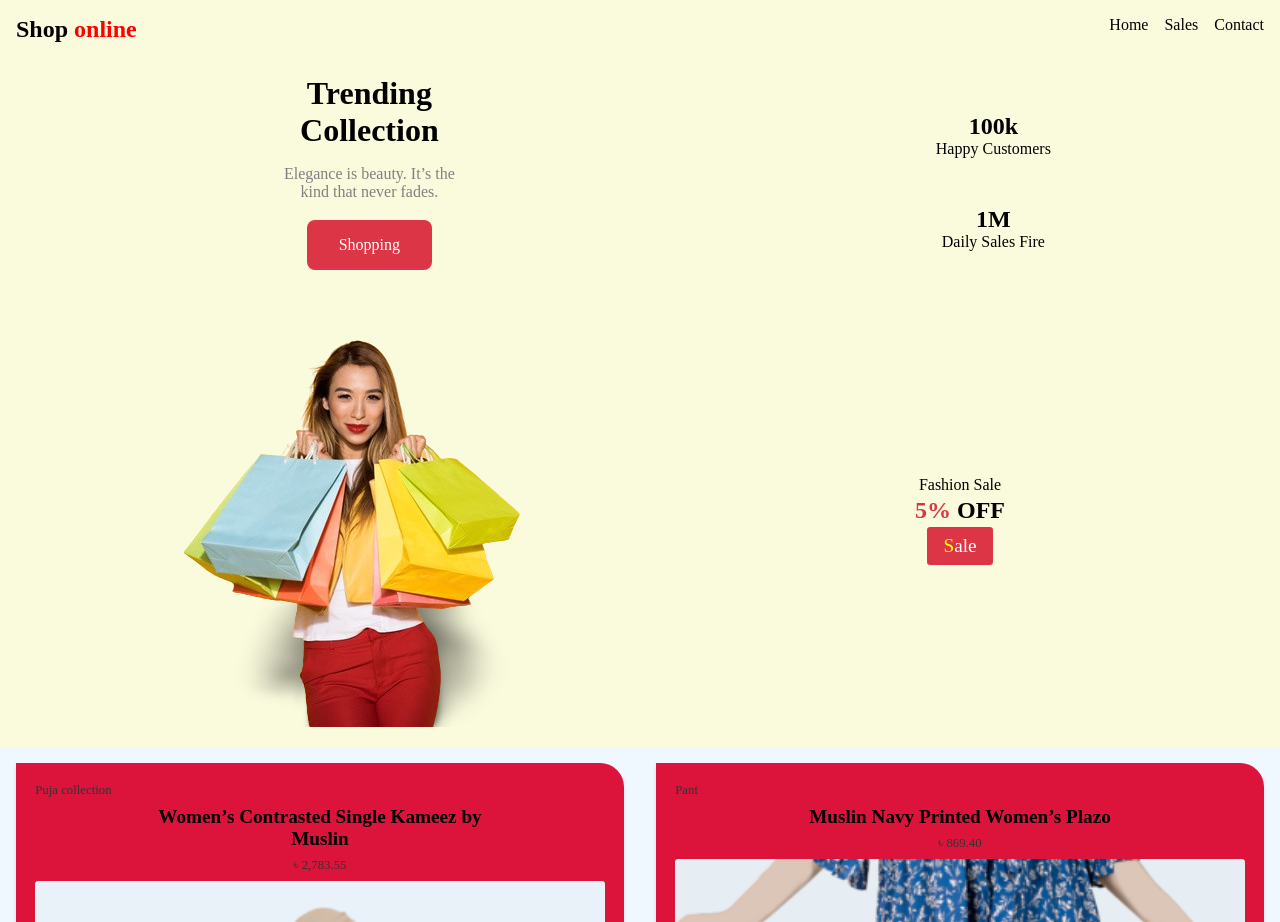
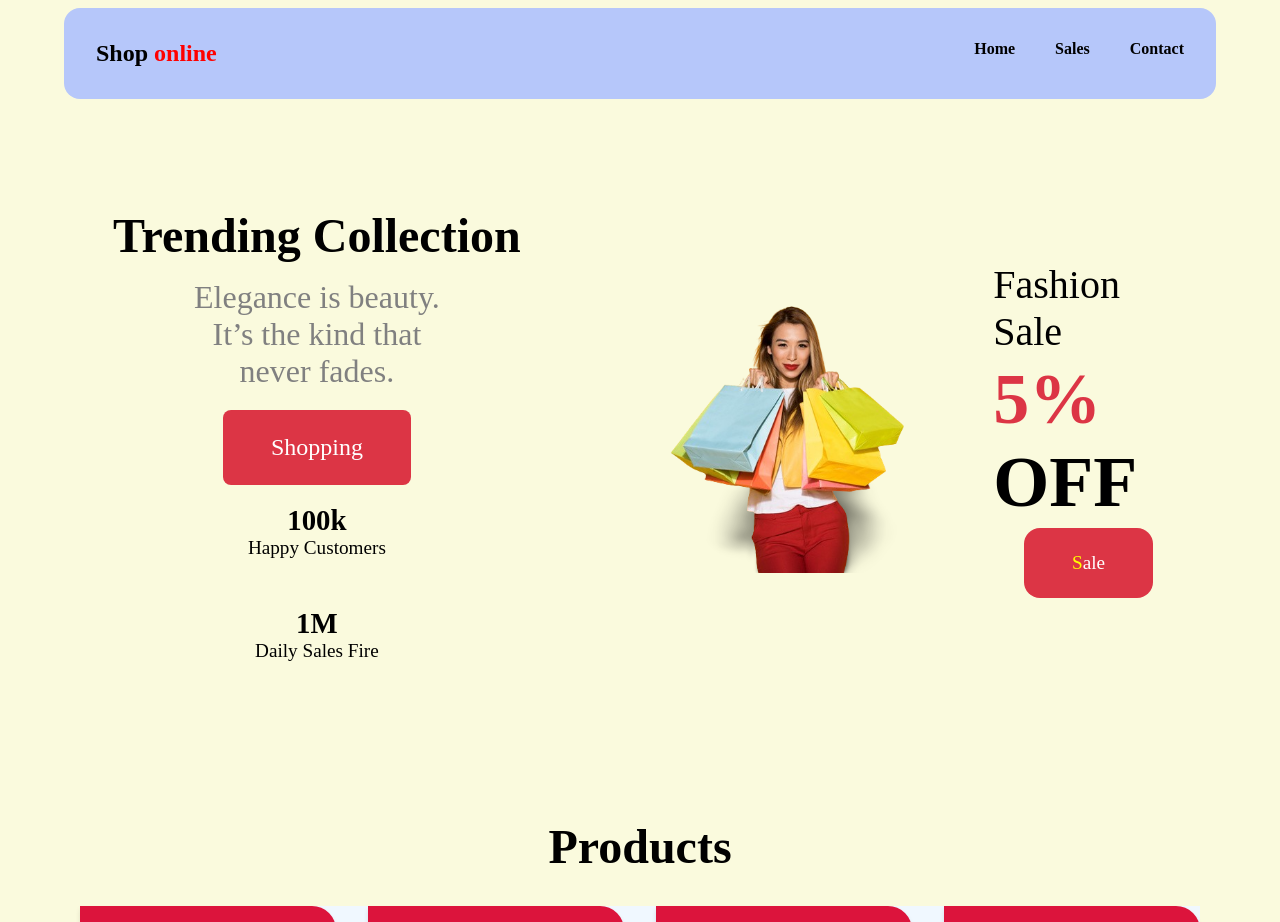
Before and after one commit to MHDabdulkader/Assignment1-HTML, a plain HTML site: page index.html in a window 1280 px wide. Shown: the top 922 px of the page. Drawn offline with Linux system fonts and the light colour scheme.

Commit message:
big screen

```diff
--- a/index.html
+++ b/index.html
@@ -41,7 +41,7 @@
         <div class="HeroContant">
             <div class="right_contant">
                 <div class="right_contant_shopping">
-                    <h1 class="Hero_title"> Trending Collection</h1>
+                    <h1 class="Hero_title">Trending Collection</h1>
                     <p class="Hero_Description">Elegance is beauty. It’s the kind that never fades.</p>
                     <a class="btn btn-red" href="#">Shopping</a>
                 </div>
@@ -76,14 +76,22 @@
     </section>
 
 
-    <section class="Products" id="sales">
+    <section  id="sales">
+        <h2 class="product">Products</h2>
+        <div class="Products">
             <div class="Product_items">
+                <div>
                     <p class="Products_tag">Puja collection</p>
                     <h1 class="Products_title">Women’s Contrasted Single Kameez by Muslin</h1>
                     <p class="Product_price">৳ 2,783.55</p>
+                </div>
+                <div>
                      <img class="Product_img" src="/image/puja Collection1.jpg" alt="">
+                </div>
+                <div>
+                    <a class="Buy-btn" href="">Buy</a>
+                </div>
 
-            <a class="Buy-btn" href="">Buy</a>
             </div>
 
             <div class="Product_items">
@@ -109,9 +117,12 @@
                 <img class="Product_img" src="/image/puja Collection4.jpg" alt="">
                 <a class="Buy-btn" href="">Buy</a>
             </div>
+        </div>
+
+
     </section>
 
-    <section class="footer" id="contact">
+    <div class="footer" id="contact">
         <h1>Contact Us</h1>
         <div class="Social">
             <div class="Social_media">
@@ -128,7 +139,7 @@
             </div>
         </div>
 
-    </section>
+    </div>
 
     <script src="script.js"></script>
 </body>
--- a/style.css
+++ b/style.css
@@ -45,7 +45,7 @@ section{
     /* column-gap: 3rem; */
 }
 
-
+/* for mobile */
 
 @media screen and (max-width:768px) {
     .navItems{
@@ -156,7 +156,11 @@ section{
     font-size: 1.2rem;
     font-weight: 500;
 }
-
+.product{
+    text-align: center;
+    padding: 1rem 0;
+    font-size: 1.5rem;
+}
 .Products{
 
     display: grid;
@@ -255,6 +259,8 @@ section{
     border-radius: 50%;
 }
 
+
+/* for medium screen */
 @media screen and (min-width: 768px) {
     .navToggle{
         display: none;
@@ -262,6 +268,9 @@ section{
     .Header{
         display: flex;
         justify-content: space-between;
+        /* position: fixed; */
+        /* margin: 0 auto; */
+        /* width: 100%; */
     }
     .navItems{
         flex-direction: row;
@@ -308,7 +317,11 @@ section{
     .hero_image{
         grid-row: 2;
     }
-
+    .product{
+        /* text-align: center; */
+        padding: 1rem 0;
+        font-size: 2rem;
+    }
     .Products{
         grid-template-columns: 1fr 1fr;
         gap: 2rem;
@@ -331,3 +344,103 @@ section{
     }
 
 }
+
+
+/* for big screen */
+
+@media screen and (min-width: 1100px){
+    body{
+        width: 90%;
+        /* top: 5rem; */
+        margin: .5rem auto;
+    }
+    .Header{
+        background-color: rgb(182, 199, 250);
+        border-radius: 1rem;
+        padding: 2rem;
+    }
+    .navItems{
+        justify-content: space-around;
+        align-items: center;
+        column-gap: 2.5rem;
+        /* font-size: 1.5rem; */
+    }
+    .navItems a{
+        font-weight:600;
+
+    }
+
+
+    .HeroContant{
+       display: flex;
+       height: 80vh;
+       align-items: center;
+       padding: 1rem;
+       gap: .1rem;
+       justify-content: space-around;
+       /* justify-self: start; */
+
+    }
+    .right_contant{
+        /* display: fl; */
+        flex-direction: column;
+        /* font-size: 1.8rem; */
+    }
+    .Hero_title{
+        width: 100%;
+        font-size: 3rem;
+    }
+    .Hero_Description{
+        font-size: 2rem;
+    }
+    .right_contant_shopping .btn{
+        padding: 1.5rem 3rem;
+        font-size: 1.5rem;
+    }
+    .right_contant_shopping {
+        display: flex;
+        flex-direction: column;
+        align-items: center;
+        /* font-size: 1.5rem; */
+        /* text-align: flex-start; */
+    }
+
+    .sales_item{
+        font-size: 1.2rem;
+    }
+    .left_contanct{
+        display: flex;
+        flex-direction: column;
+        justify-content: center;
+        align-items: center;
+        font-size: 3rem;
+    }
+    .left_contanct h2{
+        font-size: 2.5rem;
+    }
+
+    .left_contanct a{
+        padding: 1.5rem 3rem;
+        border-radius: 1rem;
+    }
+    .hero_image img{
+        padding: 1rem;
+        /* width: 80%; */
+    }
+
+    .product{
+        padding: 2rem 0;
+        font-size: 3rem;
+    }
+    .Products{
+        /* display: grid; */
+        /* grid-template-areas: ; */
+        grid-template-columns: repeat(4, 1fr);
+        /* grid-column: span; */
+    }
+
+    .footer{
+        width: 100%;
+        /* position: absolute; */
+    }
+}
```
Lines whose indentation alone changed are shown as unchanged.
